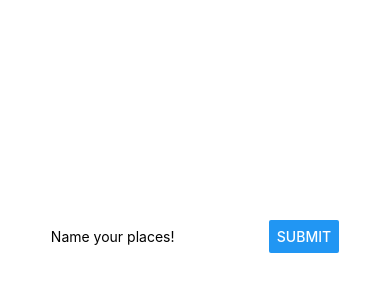
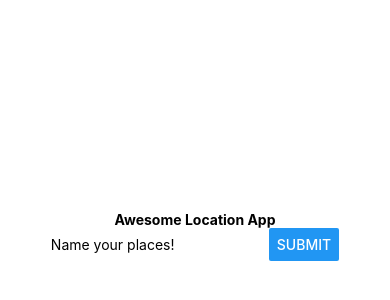
Before and after one commit to M-Ali-B/AwesomeApp, a React Native app: screen / in a window 390 px wide. Shown: the part 186-486 px from the top of the page. Built offline with nearby package versions, Linux system fonts and the light colour scheme.

Commit message:
created seperate components

```diff
--- a/App.js
+++ b/App.js
@@ -1,64 +1,50 @@
 import React from 'react';
 import { StyleSheet, Text, View, TextInput, Button } from 'react-native';
+import ListItem from './src/components/ListItem/ListItem';
+
+import PlaceInput from './src/components/PlaceInput/PlaceInput';
+import PlaceList from './src/components/ListPlace/PlaceList';
+
 
 export default class App extends React.Component {
+    state = {
 
 
-
-
-    state = {
-
-      placeName: "",
       places: []
 
     };
 
-    placeNameChangedHandler = (val) => {
-      this.setState({
-        placeName: val
-      });
-    };
-    placeSubmitHandler = () => {
-      if (this.state.placeName.trim() === "") {
-        return false;
-      }
-      else if (this.state.places.indexOf(this.state.placeName.trim()) > -1){
-        return alert( 'Option already used');
-      }
-      this.setState((prevState) => ({
-        places: prevState.places.concat(prevState.placeName)
-      }))
-    }
+  placeAddedHandler = placeName => {
+    this.setState(prevState => {
+      return {
+        places: prevState.places.concat(placeName)
+      };
+    });
+  };
+
 
 
 
 
   render() {
-    const placesOutput = this.state.places.map((place,index) => (
-      <Text key={index}>{place}</Text>
-    ))
+
     return (
 
 
 
       <View style={styles.container}>
-        <View style={styles.inputContainer}>
+<View style={styles.appNameSection}>
+          <Text style={styles.appName}>Awesome Location App</Text>
+</View>
 
-          <TextInput style={{ height: 40, width: 150 }}
-            onChangeText={this.placeNameChangedHandler}
-            value={this.state.placeName}
-            style={styles.placeInput}
-            placeholder="Name your places!"
-            >
-          </TextInput>
-          <Button
-            title="submit"
-            style={styles.placeButton}
-            onPress={this.placeSubmitHandler}
-          ></Button>
-        </View>
-<View>{placesOutput}</View>
-      </View>
+      <PlaceInput
+          onPlaceAdded = {this.placeAddedHandler}
+      />
+      <PlaceList
+      places={this.state.places}
+      />
+
+</View>
     );
   }
 }
@@ -71,19 +57,20 @@
     alignItems: 'center',  //on the cross-section
     justifyContent: 'center', // on the main-section
   },
-  inputContainer: {
-    // flex:1,
-    // backgroundColor: 'green',
-    flexDirection: 'row',
-    justifyContent: 'space-between',
-    alignItems: 'center'
+
+  appNameSection:{
+
+    flexDirection:'row',
+    justifyContent:'flex-start',
+    alignItems:'flex-start'
   },
-  placeInput: {
-    width: '60%'
-  },
-  placeButton: {
-    width: '30%'
+  appName:{
+    fontWeight:'bold'
+
 
   },
 
+  listContainer:{
+    width:'100%'
+  },
 });
--- /dev/null
+++ b/src/components/ListItem/ListItem.js
@@ -0,0 +1,28 @@
+import React from 'react';
+import { Text,StyleSheet,View,TouchableHighlight,TouchableOpacity,TouchableWithoutFeedback } from "react-native";
+
+const listItem = (props) =>(
+    <TouchableOpacity onPress={props.onItemPressed}>
+<View style={styles.listItem} >
+
+    <Text>{props.placeName}</Text>
+
+</View>
+</TouchableOpacity>
+
+
+);
+
+export default listItem;
+
+const styles = StyleSheet.create({
+
+listItem:{
+    width:'100%',
+    padding:10,
+    margin:1,
+    backgroundColor:'#eee'
+}
+
+
+});
--- /dev/null
+++ b/src/components/ListPlace/PlaceList.js
@@ -0,0 +1,26 @@
+import React from 'react';
+import { Text, StyleSheet, View } from "react-native";
+
+import ListItem from '../ListItem/ListItem'
+const placeList = props => {
+    const placesOutput = props.places.map((place, index) => (
+        <ListItem key={index} placeName={place}
+            onItemPressed={() => alert("item pressed - ID :" + index)}
+
+        />
+    ))
+
+    return(
+
+        <View style={styles.listContainer}>{placesOutput}</View>
+
+    );
+};
+
+export default placeList;
+
+const styles = StyleSheet.create({
+    listContainer: {
+        width: '100%'
+    },
+})
--- /dev/null
+++ b/src/components/PlaceInput/PlaceInput.js
@@ -0,0 +1,72 @@
+import React, { Component } from "react";
+import { View, TextInput, Button, StyleSheet } from "react-native";
+
+class PlaceInput extends Component{
+
+    state = {
+        placeName:""
+    };
+
+    placeNameChangedHandler = (val) => {
+        this.setState({
+            placeName: val
+        });
+    };
+
+
+    placeSubmitHandler = (props) => {
+        if (this.state.placeName.trim() === "") {
+            return false;
+        }
+        // else if (this.props.indexOf(this.state.placeName.trim()) > -1) {
+        //     return alert('Option already used');
+        // }
+        this.props.onPlaceAdded(this.state.placeName);
+    }
+
+render(){
+
+    return(
+
+
+        <View style={styles.inputContainer}>
+
+            <TextInput style={{ height: 40, width: 150 }}
+                onChangeText={this.placeNameChangedHandler}
+                value={this.state.placeName}
+                style={styles.placeInput}
+                placeholder="Name your places!"
+            >
+            </TextInput>
+            <Button
+                title="submit"
+                style={styles.placeButton}
+                onPress={this.placeSubmitHandler}
+            ></Button>
+        </View>
+    );
+}
+
+}
+
+
+const styles = StyleSheet.create({
+    inputContainer: {
+        // flex:1,
+        // backgroundColor: 'green',
+        flexDirection: 'row',
+        justifyContent: 'space-between',
+        alignItems: 'center'
+    },
+    placeInput: {
+        width: "60%"
+    },
+    placeButton: {
+        width: "20%"
+
+
+    },
+});
+
+
+export default PlaceInput;
```
